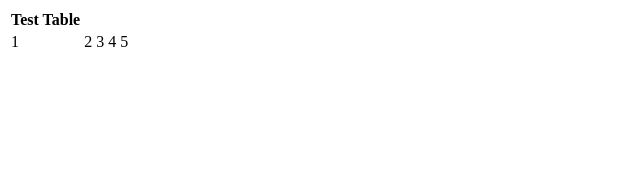
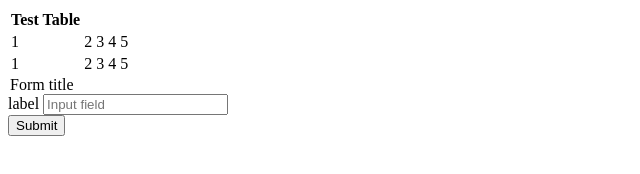
Before and after one commit to John-Gamil/Repo1, a plain HTML site: page Index.Html in a window 1280 px wide. Shown: the whole page, without its empty margins (0-640 px from the left). Drawn offline with Linux system fonts and the light colour scheme.

```diff
--- a/Index.Html
+++ b/Index.Html
@@ -22,8 +22,28 @@
                 <td>4</td>
                 <td>5</td>
             </tr>
+            <tr>
+                <td>1</td>
+                <td>2</td>
+                <td>3</td>
+                <td>4</td>
+                <td>5</td>
+            </tr>
         </tbody>
     </table>
 
+    <form action="" method="POST" role="form">
+        <legend>Form title</legend>
+
+        <div class="form-group">
+            <label for="">label</label>
+            <input type="text" class="form-control" id="" placeholder="Input field">
+        </div>
+
+
+
+        <button type="submit" class="btn btn-primary">Submit</button>
+    </form>
+
 </body>
 </html>
```
